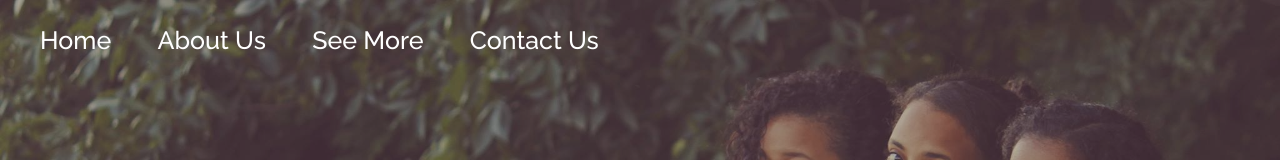
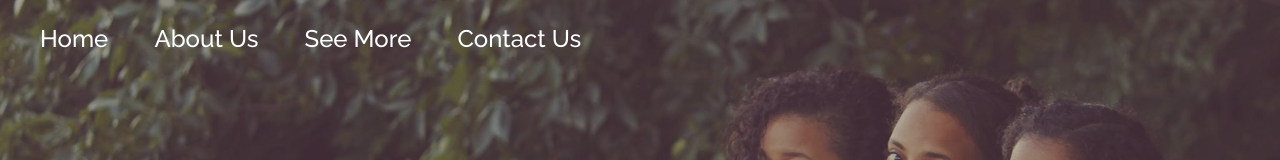
Before and after one commit to leuryr/sample-site, a website: page src/index.html in a window 1280 px wide. Shown: the top 160 px of the page. Drawn offline with Linux system fonts and the light colour scheme.

Commit message:
Update Nav positioning. Update minified index.html.

```diff
--- a/src/css/styles.css
+++ b/src/css/styles.css
@@ -9,15 +9,14 @@ body {
     font-weight: 500;
     color: white;
     width: 100%;
-
 }
 nav {
     width: 100%;
     padding-bottom: 20px;
     text-align: left;
-    position: fixed;
+    position: absolute;
     height: 40px;
-    font-size: 25px;
+    font-size: 1.5rem;
     /*box-shadow: 0px 0px 30px #1a1a1a;*/
 }
 main {
```
Also changed, not shown: dist/css/styles.css, dist/index.html.
